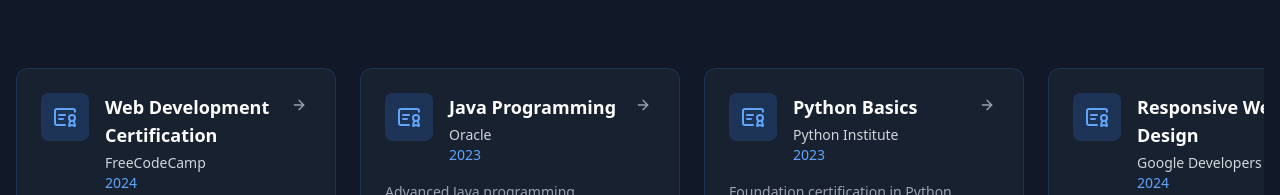
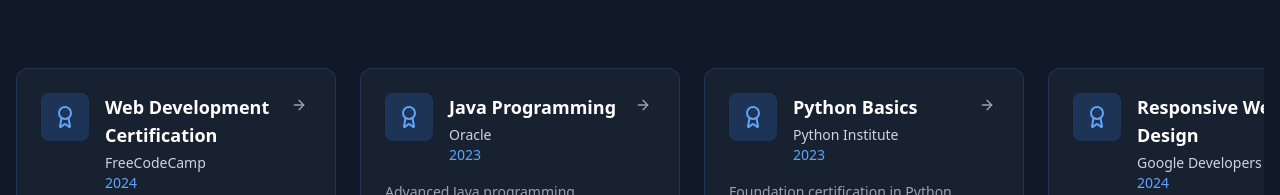
Before and after one commit to Logavinayagam/My-Portfolio, a React (Vite) app: page / in a window 1280 px wide. Shown: the part 4759-4954 px from the top of the page. Built offline with nearby package versions, Linux system fonts and the light colour scheme.

Commit message:
Fix: Import error in CertificatesSection
The `Certificate` icon is not exported by `lucide-react`.  This commit updates the import to use a valid icon from the library.

```diff
--- a/src/components/CertificatesSection.tsx
+++ b/src/components/CertificatesSection.tsx
@@ -1,6 +1,6 @@
 
 import React from 'react';
-import { Certificate, ArrowRight } from 'lucide-react';
+import { Award, ArrowRight } from 'lucide-react';
 
 const CertificatesSection = () => {
   const certificates = [
@@ -58,7 +58,7 @@ const CertificatesSection = () => {
                 <div className="p-6">
                   <div className="flex items-start mb-4">
                     <div className="bg-blue-500/20 p-3 rounded-lg mr-4 group-hover:bg-blue-500/30 transition-colors">
-                      <Certificate className="text-blue-400" size={24} />
+                      <Award className="text-blue-400" size={24} />
                     </div>
                     <div className="flex-1">
                       <h3 className="text-lg font-bold text-white group-hover:text-blue-400 transition-colors mb-1">
```
